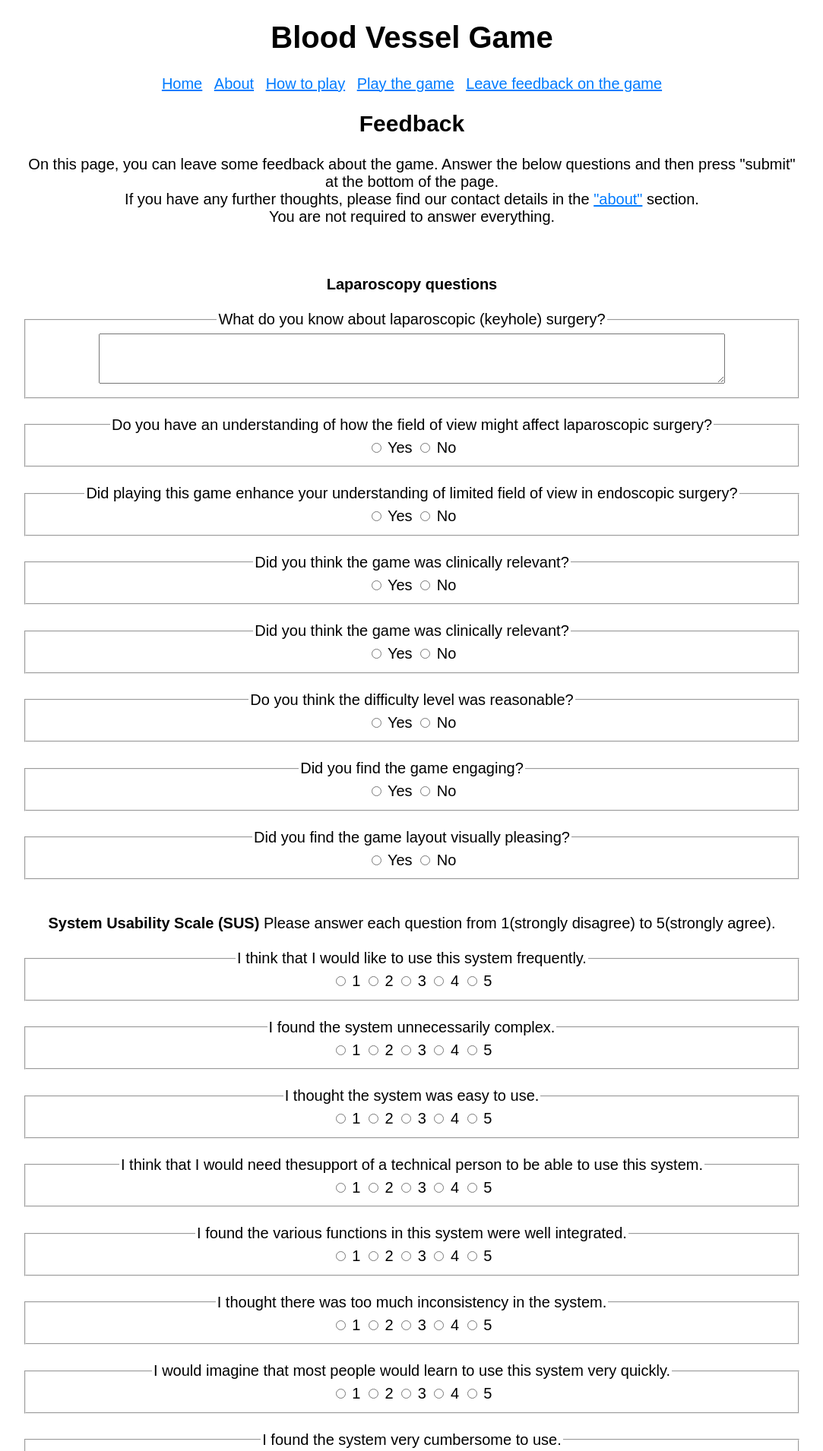
After one commit to rmaphcr/vessel-game, a Flask app: page /feedback in a window 1280 px wide. The commit adds this page. Shown: the top 1910 px of the page at 76% size, without its empty margins (98-1181 px from the left). Run offline with Flask 3, Linux system fonts and the light colour scheme.

Commit message:
Added feedback forms and integrated them with the database

```diff
--- /dev/null
+++ b/To do.txt
@@ -0,0 +1,3 @@
+Introduce some sort of score thing
+
+Write instructions for the game and display them somewhere
--- a/main.py
+++ b/main.py
@@ -1,4 +1,4 @@
-from flask import Flask, request, json, jsonify, send_file
+from flask import Flask, request, json, jsonify, send_file, render_template
 
 import pages
 
@@ -53,9 +53,23 @@ def dbwrite():
              'FOV' : resultJson.get('FOV')
              }
 
-    ref = db.collection("JSON-strings").add(dbDict) #Adds the
+    ref = db.collection("results").add(dbDict)
     respDict = {"wrote":True} #Just sends a token response back to the frontend to keep it happy
     return jsonify(respDict)
+
+
+@app.route("/dbfeedback", methods = ['POST'])
+def dbfeedback():
+
+	#This function just takes whatever json string it's handed and writes it to the cloud database
+	#No error checking (yet) so just make sure you catch rubbish before it gets here
+	#This one is for the second collection, where feedback is stored
+
+    dbDict = request.form.to_dict()
+
+    ref = db.collection("feedback").add(dbDict)
+    respDict = {"wrote":True} #Just sends a token response back to the frontend to keep it happy
+    return render_template("pages/read_form.html")
 
 if __name__ == "__main__":
 
--- a/templates/_navigation.html
+++ b/templates/_navigation.html
@@ -4,5 +4,6 @@
     <li><a href="{{ url_for('pages.about') }}">About</a></li>
     <li><a href="{{ url_for('pages.instructions') }}">How to play</a></li>
     <li><a href="{{ url_for('pages.consent') }}">Play the game</a></li>
+    <li><a href="{{ url_for('pages.feedback') }}">Leave feedback on the game</a></li>
   </ul>
 </nav>
--- /dev/null
+++ b/templates/pages/feedback.html
@@ -0,0 +1,543 @@
+{% extends 'base.html' %}
+
+
+{% block header %}
+
+  <h2>{% block title %}Feedback{% endblock title %}</h2>
+
+{% endblock header %}
+
+
+{% block content %}
+
+<html>
+
+<p> On this page, you can leave some feedback about the game. Answer the below questions and then press "submit" at the bottom of the page. <br/>
+If you have any further thoughts, please find our contact details in the <a href="{{ url_for('pages.about') }}">"about"</a> section. <br>
+You are not required to answer everything. </p>
+
+<br>
+<br>
+<b>Laparoscopy questions</b>
+<br>
+<br>
+
+<form action="{{ url_for('dbfeedback')}}" method="post">
+	<fieldset>
+		<legend> What do you know about laparoscopic (keyhole) surgery? </legend>
+		<div>
+			 <textarea id = "LaparoKnowledge" name = "LaparoWhatKnow" rows="4" cols="100"></textarea>
+		</div>
+	</fieldset>
+
+<br>
+
+  <fieldset>
+    <legend>Do you have an understanding of how the field of view might affect laparoscopic surgery?</legend>
+    <div>
+
+      <input type="radio" id="LaparoFieldYes" name="LaparoKnowledgeGroup" value="Yes" />
+      <label for="LaparoFieldYes">Yes</label>
+
+      <input type="radio" id="LaparoFieldNo" name="LaparoKnowledgeGroup" value="No" />
+      <label for="LaparoFieldNo">No</label>
+
+    </div>
+  </fieldset>
+
+<br>
+
+  <fieldset>
+    <legend>Did playing this game enhance your understanding of limited field of view in endoscopic surgery?</legend>
+    <div>
+
+      <input type="radio" id="LaparoEnhanceYes" name="LaparoEnhanceGroup" value="Yes" />
+      <label for="LaparoEnhanceYes">Yes</label>
+
+      <input type="radio" id="LaparoEnhanceNo" name="LaparoEnhanceGroup" value="No" />
+      <label for="LaparoEnhanceNo">No</label>
+
+    </div>
+  </fieldset>
+
+<br>
+
+  <fieldset>
+    <legend>Did you think the game was clinically relevant?</legend>
+    <div>
+
+      <input type="radio" id="LaparoRelevantYes" name="LaparRelevantGroup" value="Yes" />
+      <label for="LaparoRelevantYes">Yes</label>
+
+      <input type="radio" id="LaparoRelevantNo" name="LaparoRelevantGroup" value="No" />
+      <label for="LaparoRelevantNo">No</label>
+
+    </div>
+  </fieldset>
+
+<br>
+
+  <fieldset>
+    <legend>Did you think the game was clinically relevant?</legend>
+    <div>
+
+      <input type="radio" id="LaparoRelevantYes" name="LaparRelevantGroup" value="Yes" />
+      <label for="LaparoRelevantYes">Yes</label>
+
+      <input type="radio" id="LaparoRelevantNo" name="LaparoRelevantGroup" value="No" />
+      <label for="LaparoRelevantNo">No</label>
+
+    </div>
+  </fieldset>
+
+<br>
+
+  <fieldset>
+    <legend>Do you think the difficulty level was reasonable?</legend>
+    <div>
+
+      <input type="radio" id="LaparoDifficultyYes" name="LaparoDifficultyGroup" value="Yes" />
+      <label for="LaparoDifficultyYes">Yes</label>
+
+      <input type="radio" id="LaparoDifficultyNo" name="LaparoDifficultyGroup" value="No" />
+      <label for="LaparoDifficultyNo">No</label>
+
+    </div>
+  </fieldset>
+
+<br>
+
+  <fieldset>
+    <legend>Did you find the game engaging?</legend>
+    <div>
+
+      <input type="radio" id="LaparoEngagingYes" name="LaparoEngagingGroup" value="Yes" />
+      <label for="LaparoEngagingYes">Yes</label>
+
+      <input type="radio" id="LaparoDifficultyNo" name="LaparoDifficultyGroup" value="No" />
+      <label for="LaparoEngagingNo">No</label>
+
+    </div>
+  </fieldset>
+
+<br>
+
+  <fieldset>
+    <legend>Did you find the game layout visually pleasing?</legend>
+    <div>
+
+      <input type="radio" id="LaparoPleasingYes" name="LaparoPleasingGroup" value="Yes" />
+      <label for="LaparoPleasingYes">Yes</label>
+
+      <input type="radio" id="LaparoPleasingNo" name="LaparoPleasingGroup" value="No" />
+      <label for="LaparoPleasingNo">No</label>
+
+    </div>
+  </fieldset>
+
+<br>
+<br>
+
+<b>System Usability Scale (SUS)</b>
+Please answer each question from 1(strongly disagree) to 5(strongly agree).
+
+<br>
+<br>
+
+  <fieldset>
+    <legend>I think that I would like to use this system frequently.</legend>
+    <div>
+
+      <input type="radio" id="SusQ1_1" name="SusQ1Group" value=1 />
+      <label for="SusQ1_1">1</label>
+
+      <input type="radio" id="SusQ1_2" name="SusQ1Group" value=2 />
+      <label for="SusQ1_2">2</label>
+
+	  <input type="radio" id="SusQ1_3" name= "SusQ1Group" value=3 />
+      <label for="SusQ1_3">3</label>
+
+      <input type="radio" id="SusQ1_4" name= "SusQ1Group" value=4 />
+      <label for="SusQ1_4">4</label>
+
+      <input type="radio" id="SusQ1_5" name= "SusQ1Group" value=5 />
+      <label for="SusQ1_5">5</label>
+
+    </div>
+  </fieldset>
+
+<br>
+
+  <fieldset>
+    <legend>I found the system unnecessarily complex.</legend>
+    <div>
+
+      <input type="radio" id="SusQ2_1" name="SusQ2Group" value=1 />
+      <label for="SusQ2_1">1</label>
+
+      <input type="radio" id="SusQ2_2" name="SusQ2Group" value=2 />
+      <label for="SusQ2_2">2</label>
+
+	  <input type="radio" id="SusQ2_3" name= "SusQ2Group" value=3 />
+      <label for="SusQ2_3">3</label>
+
+      <input type="radio" id="SusQ2_4" name= "SusQ2Group" value=4 />
+      <label for="SusQ2_4">4</label>
+
+      <input type="radio" id="SusQ2_5" name= "SusQ2Group" value=5 />
+      <label for="SusQ2_5">5</label>
+
+    </div>
+  </fieldset>
+
+<br>
+
+  <fieldset>
+    <legend>I thought the system was easy to use.</legend>
+    <div>
+
+      <input type="radio" id="SusQ3_1" name="SusQ3Group" value=1 />
+      <label for="SusQ3_1">1</label>
+
+      <input type="radio" id="SusQ3_2" name="SusQ3Group" value=2 />
+      <label for="SusQ3_2">2</label>
+
+	  <input type="radio" id="SusQ3_3" name= "SusQ3Group" value=3 />
+      <label for="SusQ3_3">3</label>
+
+      <input type="radio" id="SusQ3_4" name= "SusQ3Group" value=4 />
+      <label for="SusQ3_4">4</label>
+
+      <input type="radio" id="SusQ3_5" name= "SusQ3Group" value=5 />
+      <label for="SusQ3_5">5</label>
+
+    </div>
+  </fieldset>
+
+<br>
+
+  <fieldset>
+    <legend>I think that I would need thesupport of a technical person to be able to use this system.</legend>
+    <div>
+
+      <input type="radio" id="SusQ4_1" name= "SusQ4Group" value=1 />
+      <label for="SusQ4_1">1</label>
+
+      <input type="radio" id="SusQ4_2" name= "SusQ4Group" value=2 />
+      <label for="SusQ4_2">2</label>
+
+	  <input type="radio" id="SusQ4_3" name= "SusQ4Group" value=3 />
+      <label for="SusQ4_3">3</label>
+
+      <input type="radio" id="SusQ4_4" name= "SusQ4Group" value=4 />
+      <label for="SusQ4_4">4</label>
+
+      <input type="radio" id="SusQ4_5" name= "SusQ4Group" value=5 />
+      <label for="SusQ4_5">5</label>
+
+    </div>
+  </fieldset>
+
+<br>
+
+  <fieldset>
+    <legend>I found the various functions in this system were well integrated.</legend>
+    <div>
+
+      <input type="radio" id="SusQ5_1" name= "SusQ5Group" value=1 />
+      <label for="SusQ5_1">1</label>
+
+      <input type="radio" id="SusQ5_2" name= "SusQ5Group" value=2 />
+      <label for="SusQ5_2">2</label>
+
+	  <input type="radio" id="SusQ5_3" name= "SusQ5Group" value=3 />
+      <label for="SusQ5_3">3</label>
+
+      <input type="radio" id="SusQ5_4" name= "SusQ5Group" value=4 />
+      <label for="SusQ5_4">4</label>
+
+      <input type="radio" id="SusQ5_5" name= "SusQ5Group" value=5 />
+      <label for="SusQ5_5">5</label>
+
+    </div>
+  </fieldset>
+
+<br>
+
+  <fieldset>
+    <legend>I thought there was too much inconsistency in the system.</legend>
+    <div>
+
+      <input type="radio" id="SusQ6_1" name= "SusQ6Group" value=1 />
+      <label for="SusQ6_1">1</label>
+
+      <input type="radio" id="SusQ6_2" name= "SusQ6Group" value=2 />
+      <label for="SusQ6_2">2</label>
+
+	  <input type="radio" id="SusQ6_3" name= "SusQ6Group" value=3 />
+      <label for="SusQ6_3">3</label>
+
+      <input type="radio" id="SusQ6_4" name= "SusQ6Group" value=4 />
+      <label for="SusQ6_4">4</label>
+
+      <input type="radio" id="SusQ6_5" name= "SusQ6Group" value=5 />
+      <label for="SusQ6_5">5</label>
+
+    </div>
+  </fieldset>
+
+<br>
+
+  <fieldset>
+    <legend> I would imagine that most people would learn to use this system very quickly.</legend>
+    <div>
+
+      <input type="radio" id="SusQ7_1" name= "SusQ7Group" value=1 />
+      <label for="SusQ7_1">1</label>
+
+      <input type="radio" id="SusQ7_2" name= "SusQ7Group" value=2 />
+      <label for="SusQ7_2">2</label>
+
+	  <input type="radio" id="SusQ7_3" name= "SusQ7Group" value=3 />
+      <label for="SusQ7_3">3</label>
+
+      <input type="radio" id="SusQ7_4" name= "SusQ7Group" value=4 />
+      <label for="SusQ7_4">4</label>
+
+      <input type="radio" id="SusQ7_5" name= "SusQ7Group" value=5 />
+      <label for="SusQ7_5">5</label>
+
+    </div>
+  </fieldset>
+
+<br>
+
+  <fieldset>
+    <legend> I found the system very cumbersome to use.</legend>
+    <div>
+
+      <input type="radio" id="SusQ8_1" name= "SusQ8Group" value=1 />
+      <label for="SusQ8_1">1</label>
+
+      <input type="radio" id="SusQ8_2" name= "SusQ8Group" value=2 />
+      <label for="SusQ8_2">2</label>
+
+	  <input type="radio" id="SusQ8_3" name= "SusQ8Group" value=3 />
+      <label for="SusQ8_3">3</label>
+
+      <input type="radio" id="SusQ8_4" name= "SusQ8Group" value=4 />
+      <label for="SusQ8_4">4</label>
+
+      <input type="radio" id="SusQ8_5" name= "SusQ8Group" value=5 />
+      <label for="SusQ8_5">5</label>
+
+    </div>
+  </fieldset>
+
+<br>
+
+   <fieldset>
+    <legend>  I felt very confident using the system.</legend>
+    <div>
+
+      <input type="radio" id="SusQ9_1" name= "SusQ9Group" value=1 />
+      <label for="SusQ9_1">1</label>
+
+      <input type="radio" id="SusQ9_2" name= "SusQ9Group" value=2 />
+      <label for="SusQ9_2">2</label>
+
+	  <input type="radio" id="SusQ9_3" name= "SusQ9Group" value=3 />
+      <label for="SusQ9_3">3</label>
+
+      <input type="radio" id="SusQ9_4" name= "SusQ9Group" value=4 />
+      <label for="SusQ9_4">4</label>
+
+      <input type="radio" id="SusQ9_5" name= "SusQ9Group" value=5 />
+      <label for="SusQ9_5">5</label>
+
+    </div>
+  </fieldset>
+
+<br>
+
+  <fieldset>
+    <legend>  I needed to learn a lot of things before I could get going with this system.</legend>
+    <div>
+
+      <input type="radio" id="SusQ10_1" name= "SusQ10Group" value=1 />
+      <label for="SusQ10_1">1</label>
+
+      <input type="radio" id="SusQ10_2" name= "SusQ10Group" value=2 />
+      <label for="SusQ10_2">2</label>
+
+	  <input type="radio" id="SusQ10_3" name= "SusQ10Group" value=3 />
+      <label for="SusQ10_3">3</label>
+
+      <input type="radio" id="SusQ10_4" name= "SusQ10Group" value=4 />
+      <label for="SusQ10_4">4</label>
+
+      <input type="radio" id="SusQ10_5" name= "SusQ10Group" value=5 />
+      <label for="SusQ10_5">5</label>
+
+    </div>
+  </fieldset>
+
+<br>
+
+<br>
+<b>NASA task load index (TLX)</b><br>
+Please answer on a scale of 1("Not at all") to 5("Very")
+<br>
+<br>
+
+ <fieldset>
+    <legend>  Mental demand: How mentally demanding was the task? </legend>
+    <div>
+
+      <input type="radio" id="TlxQ1_1" name= "TlxQ1Group" value=1 />
+      <label for="TlxQ1_1">1</label>
+
+      <input type="radio" id="TlxQ1_2" name= "TlxQ1Group" value=2 />
+      <label for="TlxQ1_2">2</label>
+
+	  <input type="radio" id="TlxQ1_3" name= "TlxQ1Group" value=3 />
+      <label for="TlxQ1_3">3</label>
+
+      <input type="radio" id="TlxQ1_4" name= "TlxQ1Group" value=4 />
+      <label for="TlxQ1_4">4</label>
+
+      <input type="radio" id="TlxQ1_5" name= "TlxQ1Group" value=5 />
+      <label for="TlxQ1_5">5</label>
+
+    </div>
+  </fieldset>
+
+<br>
+
+  <fieldset>
+    <legend>  Physical demand: How physically demanding was the task? </legend>
+    <div>
+
+      <input type="radio" id="TlxQ2_1" name= "TlxQ2Group" value=1 />
+      <label for="TlxQ2_1">1</label>
+
+      <input type="radio" id="TlxQ2_2" name= "TlxQ2Group" value=2 />
+      <label for="TlxQ2_2">2</label>
+
+	  <input type="radio" id="TlxQ2_3" name= "TlxQ2Group" value=3 />
+      <label for="TlxQ2_3">3</label>
+
+      <input type="radio" id="TlxQ2_4" name= "TlxQ2Group" value=4 />
+      <label for="TlxQ2_4">4</label>
+
+      <input type="radio" id="TlxQ2_5" name= "TlxQ2Group" value=5 />
+      <label for="TlxQ2_5">5</label>
+
+    </div>
+  </fieldset>
+
+<br>
+
+  <fieldset>
+    <legend>  Temporal Demand: How hurried or rushed was the pace of the task? </legend>
+    <div>
+
+      <input type="radio" id="TlxQ3_1" name= "TlxQ3Group" value=1 />
+      <label for="TlxQ3_1">1</label>
+
+      <input type="radio" id="TlxQ3_2" name= "TlxQ3Group" value=2 />
+      <label for="TlxQ3_2">2</label>
+
+	  <input type="radio" id="TlxQ3_3" name= "TlxQ3Group" value=3 />
+      <label for="TlxQ3_3">3</label>
+
+      <input type="radio" id="TlxQ3_4" name= "TlxQ3Group" value=4 />
+      <label for="TlxQ3_4">4</label>
+
+      <input type="radio" id="TlxQ3_5" name= "TlxQ3Group" value=5 />
+      <label for="TlxQ3_5">5</label>
+
+    </div>
+  </fieldset>
+
+<br>
+
+ <fieldset>
+    <legend>  Performance: How successful were you at what you were trying to do? </legend>
+    <div>
+
+      <input type="radio" id="TlxQ4_1" name= "TlxQ4Group" value=1 />
+      <label for="TlxQ4_1">1</label>
+
+      <input type="radio" id="TlxQ4_2" name= "TlxQ4Group" value=2 />
+      <label for="TlxQ4_2">2</label>
+
+	  <input type="radio" id="TlxQ4_3" name= "TlxQ4Group" value=3 />
+      <label for="TlxQ4_3">3</label>
+
+      <input type="radio" id="TlxQ4_4" name= "TlxQ4Group" value=4 />
+      <label for="TlxQ4_4">4</label>
+
+      <input type="radio" id="TlxQ4_5" name= "TlxQ4Group" value=5 />
+      <label for="TlxQ4_5">5</label>
+
+    </div>
+  </fieldset>
+
+<br>
+
+  <fieldset>
+    <legend>  Effort: How hard did you have to work to accomplish your level of performance? </legend>
+    <div>
+
+      <input type="radio" id="TlxQ5_1" name= "TlxQ5Group" value=1 />
+      <label for="TlxQ5_1">1</label>
+
+      <input type="radio" id="TlxQ5_2" name= "TlxQ5Group" value=2 />
+      <label for="TlxQ5_2">2</label>
+
+	  <input type="radio" id="TlxQ5_3" name= "TlxQ5Group" value=3 />
+      <label for="TlxQ5_3">3</label>
+
+      <input type="radio" id="TlxQ5_4" name= "TlxQ5Group" value=4 />
+      <label for="TlxQ5_4">4</label>
+
+      <input type="radio" id="TlxQ5_5" name= "TlxQ5Group" value=5 />
+      <label for="TlxQ5_5">5</label>
+
+    </div>
+  </fieldset>
+
+<br>
+
+  <fieldset>
+    <legend>  Frustration: How insecure, discouraged, irritated, stressed and annoyed were you? </legend>
+    <div>
+
+      <input type="radio" id="TlxQ6_1" name= "TlxQ6Group" value=1 />
+      <label for="TlxQ6_1">1</label>
+
+      <input type="radio" id="TlxQ6_2" name= "TlxQ6Group" value=2 />
+      <label for="TlxQ6_2">2</label>
+
+	  <input type="radio" id="TlxQ6_3" name= "TlxQ6Group" value=3 />
+      <label for="TlxQ6_3">3</label>
+
+      <input type="radio" id="TlxQ6_4" name= "TlxQ6Group" value=4 />
+      <label for="TlxQ6_4">4</label>
+
+      <input type="radio" id="TlxQ6_5" name= "TlxQ6Group" value=5 />
+      <label for="TlxQ6_5">5</label>
+
+    </div>
+  </fieldset>
+
+<input type="submit" value="Submit answers">
+
+</form>
+<br>
+
+
+</html>
+
+{% endblock content %}
```
Also changed, not shown: pages.py (+8 -0 lines), templates/pages/instructions.html (added, +29 -0 lines), templates/pages/read_form.html (added, +15 -0 lines).
